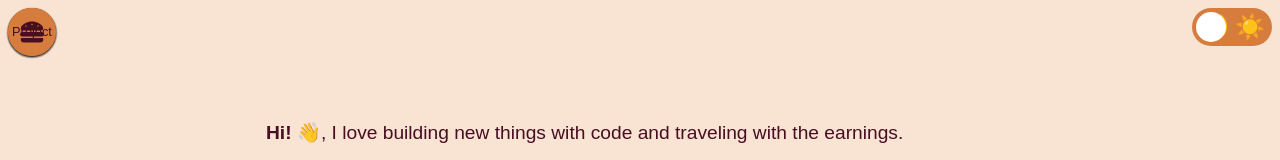
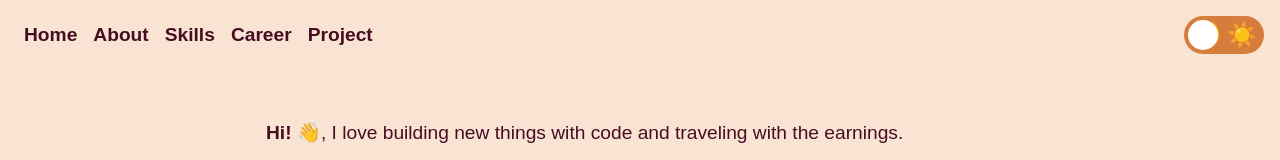
Before and after one commit to frasnym/next-portfolio-v2, a Next.js app: page /about-me in a window 1280 px wide. Shown: the top 160 px of the page. Built offline with nearby package versions, Linux system fonts and the light colour scheme.

Commit message:
refactor(navbar): Move menu and theme-toggle to navbar

```diff
--- a/components/layouts/default-layout.tsx
+++ b/components/layouts/default-layout.tsx
@@ -1,10 +1,8 @@
 import styled from "styled-components";
-import dynamic from 'next/dynamic'
-import Menu from "../ui/menu";
 import Head from "next/head";
 import Footer from "../ui/footer";
-
-const ThemeToggle = dynamic(() => import('../ui/theme-toggle'), { ssr: false })
+import { NextPage } from "next";
+import NavBar from "../ui/navbar";
 
 type DefaultLayoutProps = {
   children: React.ReactNode,
@@ -22,9 +20,10 @@ const PageContainer = styled.div`
   padding: 10px;
 `
 
-export default function DefaultLayout({ children, title }: DefaultLayoutProps) {
+const DefaultLayout: NextPage<DefaultLayoutProps> = function ({ children, title }) {
   return (
     <Container>
+      <NavBar />
       <Head>
         <title>{title} | FrasNym</title>
         <link rel="shortcut icon" href="/favicon.ico" />
@@ -53,11 +52,13 @@ export default function DefaultLayout({ children, title }: DefaultLayoutProps) {
         <meta name="twitter:site" content="@frasnym" />
         <meta name="twitter:creator" content="@frasnym" />
       </Head>
-      <PageContainer>{children}</PageContainer>
-      <ThemeToggle />
-      <Menu />
+      <PageContainer>
+        {children}
+      </PageContainer>
       <hr />
       <Footer />
     </Container>
   );
 }
+
+export default DefaultLayout
--- a/components/ui/menu.tsx
+++ b/components/ui/menu.tsx
@@ -3,12 +3,6 @@ import Link from 'next/link';
 import { useState } from 'react';
 import { FaHamburger, FaTimes } from 'react-icons/fa';
 import styled from "styled-components";
-
-const Container = styled.div`
-  position: fixed;
-  top: 0.5rem;
-  left: 0.5rem;
-`
 
 const ShowHideBtn = styled.div<{ showMenu: boolean }>`
   background: var(--color-bg-toggle);
@@ -108,7 +102,7 @@ const Menu: NextPage = () => {
   const [showMenu, setShowMenu] = useState(false)
 
   return (
-    <Container>
+    <>
       <Link href="/about-me">
         <a><Item showMenu={showMenu}>About</Item></a>
       </Link>
@@ -119,7 +113,7 @@ const Menu: NextPage = () => {
         <FaHamburger className='burgerBtn' onClick={() => setShowMenu(!showMenu)} />
         <FaTimes className='timesBtn' onClick={() => setShowMenu(!showMenu)} />
       </ShowHideBtn>
-    </Container>
+    </>
   )
 }
 
--- /dev/null
+++ b/components/ui/navbar.tsx
@@ -0,0 +1,54 @@
+import type { NextPage } from 'next'
+import dynamic from 'next/dynamic'
+import Link from 'next/link';
+import styled from "styled-components";
+import Menu from './menu';
+const ThemeToggle = dynamic(() => import('./theme-toggle'), { ssr: false })
+
+const Container = styled.div`
+  position: fixed;
+  top: 0;
+  left: 0;
+  width: 100%;
+  text-align: center;
+  padding: 1rem;
+  display: flex;
+  align-items: center;
+  justify-content: space-between;
+`
+
+const NavMenu = styled.nav`
+  & a {
+    color: var(--color-text-primary);
+    text-decoration: none;
+    font-size: 1.2em;
+    font-weight: bold;
+    display: inline-block;
+    padding: 0 0.5rem;
+    -webkit-transition: all 0.2s ease-in-out;
+    transition: all 0.2s ease-in-out;
+    & :hover {
+      color: var(--color-bg-toggle);
+    }
+  }
+`
+
+// TODO: Add background when scroll
+
+const NavBar: NextPage = () => {
+  return (
+    <Container>
+      {/* <Menu /> */}
+      <NavMenu>
+        <Link href="/"><a>Home</a></Link>
+        <Link href="/about-me"><a>About</a></Link>
+        <Link href="/"><a>Skills</a></Link>
+        <Link href="/"><a>Career</a></Link>
+        <Link href="/"><a>Project</a></Link>
+      </NavMenu>
+      <ThemeToggle />
+    </Container>
+  )
+}
+
+export default NavBar
--- a/components/ui/theme-toggle.tsx
+++ b/components/ui/theme-toggle.tsx
@@ -1,13 +1,6 @@
 import type { NextPage } from 'next'
 import { useEffect, useState } from 'react';
 import styled from "styled-components";
-
-const ToggleContainer = styled.div`
-  position: fixed;
-  top: 0;
-  right: 0;
-  padding: 0.5rem 0.5rem 0 0;
-`
 
 const ToggleButton = styled.button`
   --toggle-width: 80px;
@@ -63,7 +56,6 @@ const ThemeToggle: NextPage = () => {
   }, [activeTheme]);
 
   return (
-    <ToggleContainer>
     <ToggleButton
       aria-label={`Change to ${inactiveTheme} mode`}
       title={`Change to ${inactiveTheme} mode`}
@@ -74,7 +66,6 @@ const ThemeToggle: NextPage = () => {
       <span aria-hidden={true}>🌙</span>
       <span aria-hidden={true}>☀️</span>
     </ToggleButton>
-    </ToggleContainer>
   )
 }
 
```
Lines whose indentation alone changed are shown as unchanged.
